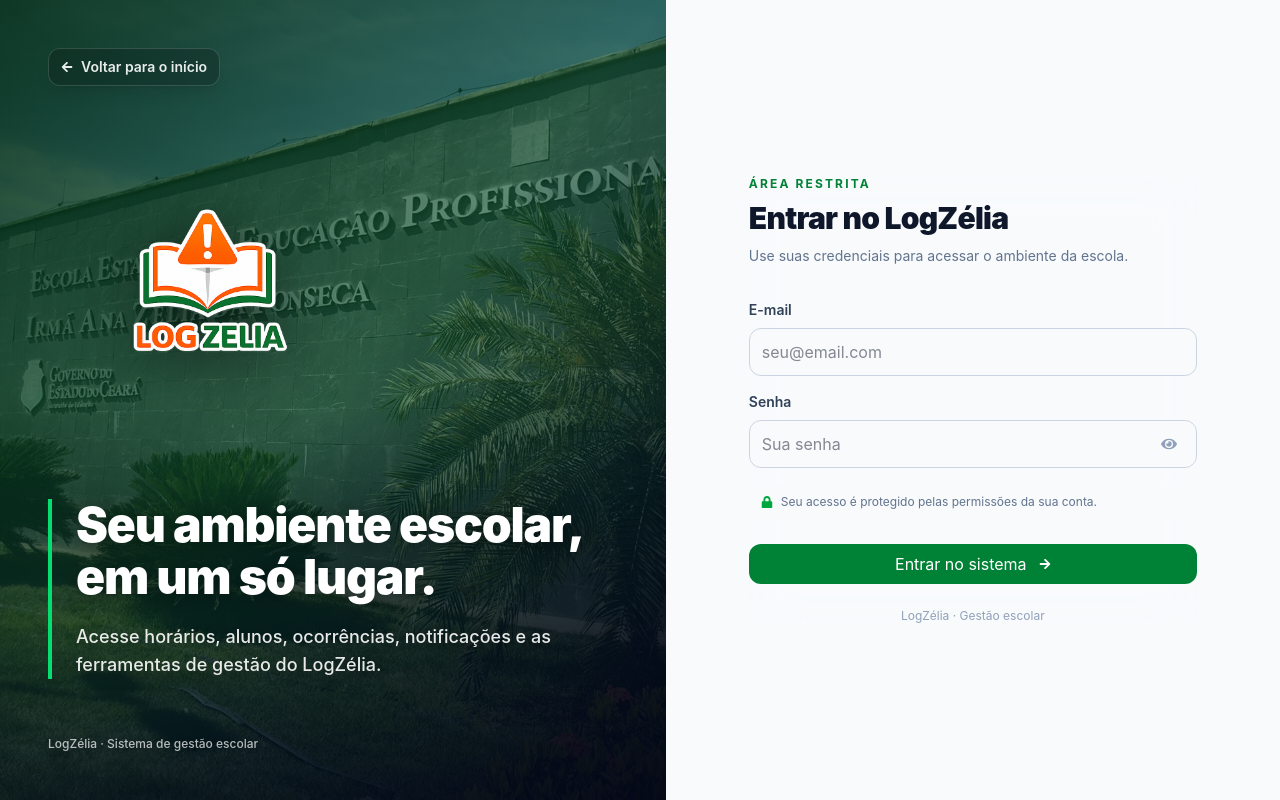
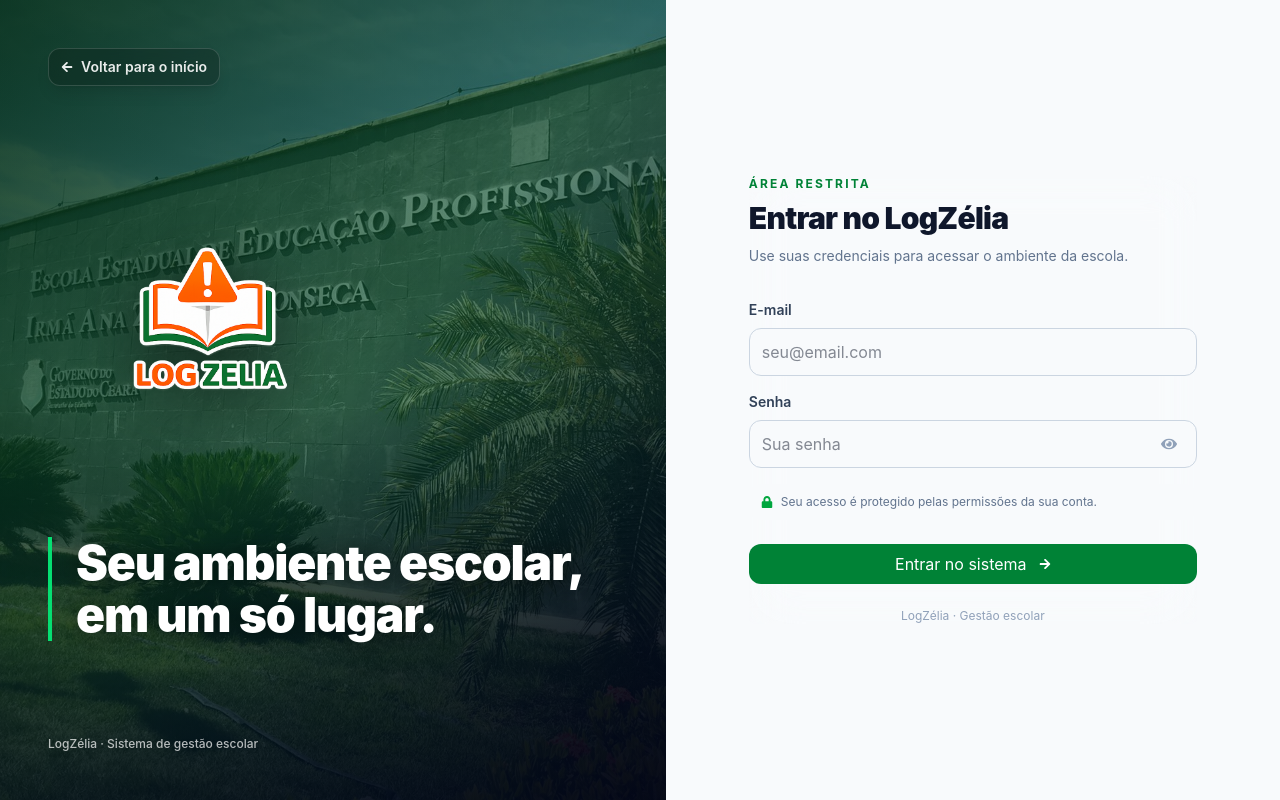
Before and after one commit to Ivozeraa/log-zelia, a React (Vite) app: page /login in a window 1280 px wide. Built offline with nearby package versions, Linux system fonts and the light colour scheme.

Commit message:
refactor(auth): remove login side description

```diff
--- a/src/pages/Login.jsx
+++ b/src/pages/Login.jsx
@@ -50,7 +50,6 @@ export const Login = () => {
             </div>
             <div className="max-w-xl border-l-4 border-green-400 pl-6">
               <h1 className="text-4xl font-black leading-[1.08] tracking-tight text-white drop-shadow-[0_3px_12px_rgba(0,0,0,0.5)] lg:text-5xl">Seu ambiente escolar, em um só lugar.</h1>
-              <p className="mt-5 max-w-lg text-base font-medium leading-7 text-white/90 drop-shadow-[0_2px_8px_rgba(0,0,0,0.55)] lg:text-lg">Acesse horários, alunos, ocorrências, notificações e as ferramentas de gestão do LogZélia.</p>
             </div>
           </div>
           <p className="text-xs font-medium text-white/70 drop-shadow-md">LogZélia · Sistema de gestão escolar</p>
```
